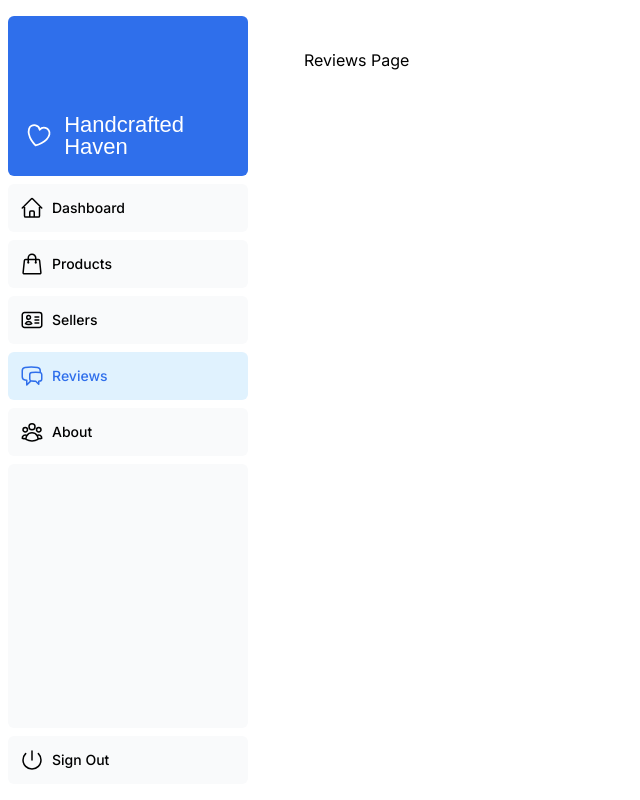
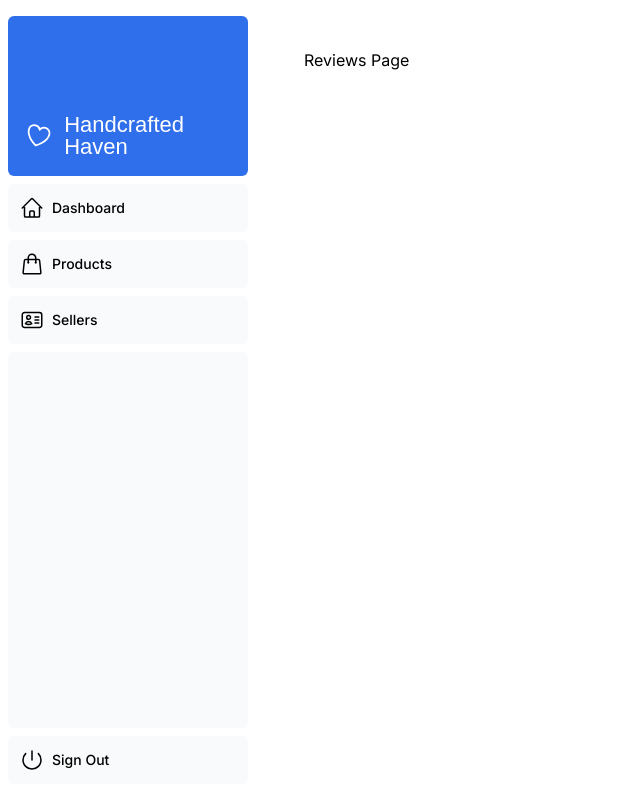
Before and after one commit to RayVenShellhart/test-project-wdd340, a Next.js app in the folder handcrafted-haven-team/: page /dashboard/reviews in a window 1280 px wide. Shown: the whole page, without its empty margins (0-640 px from the left). Built offline with nearby package versions, Linux system fonts and the light colour scheme; a web font is replaced by a local one.

Commit message:
nav links change to correct the side navigation

```diff
--- a/handcrafted-haven-team/app/ui/dashboard/nav-links.tsx
+++ b/handcrafted-haven-team/app/ui/dashboard/nav-links.tsx
@@ -18,8 +18,6 @@ const links = [
   { name: 'Dashboard', href: '/dashboard', icon: HomeIcon },
   { name: 'Products', href: '/dashboard/products', icon: ShoppingBagIcon },
   { name: 'Sellers', href: '/dashboard/sellers', icon: IdentificationIcon },
-  { name: 'Reviews', href: '/dashboard/reviews', icon: ChatBubbleLeftRightIcon },
-  { name: 'About', href: '/dashboard/about', icon: UserGroupIcon },
 ];
 
 export default function NavLinks() {
```
